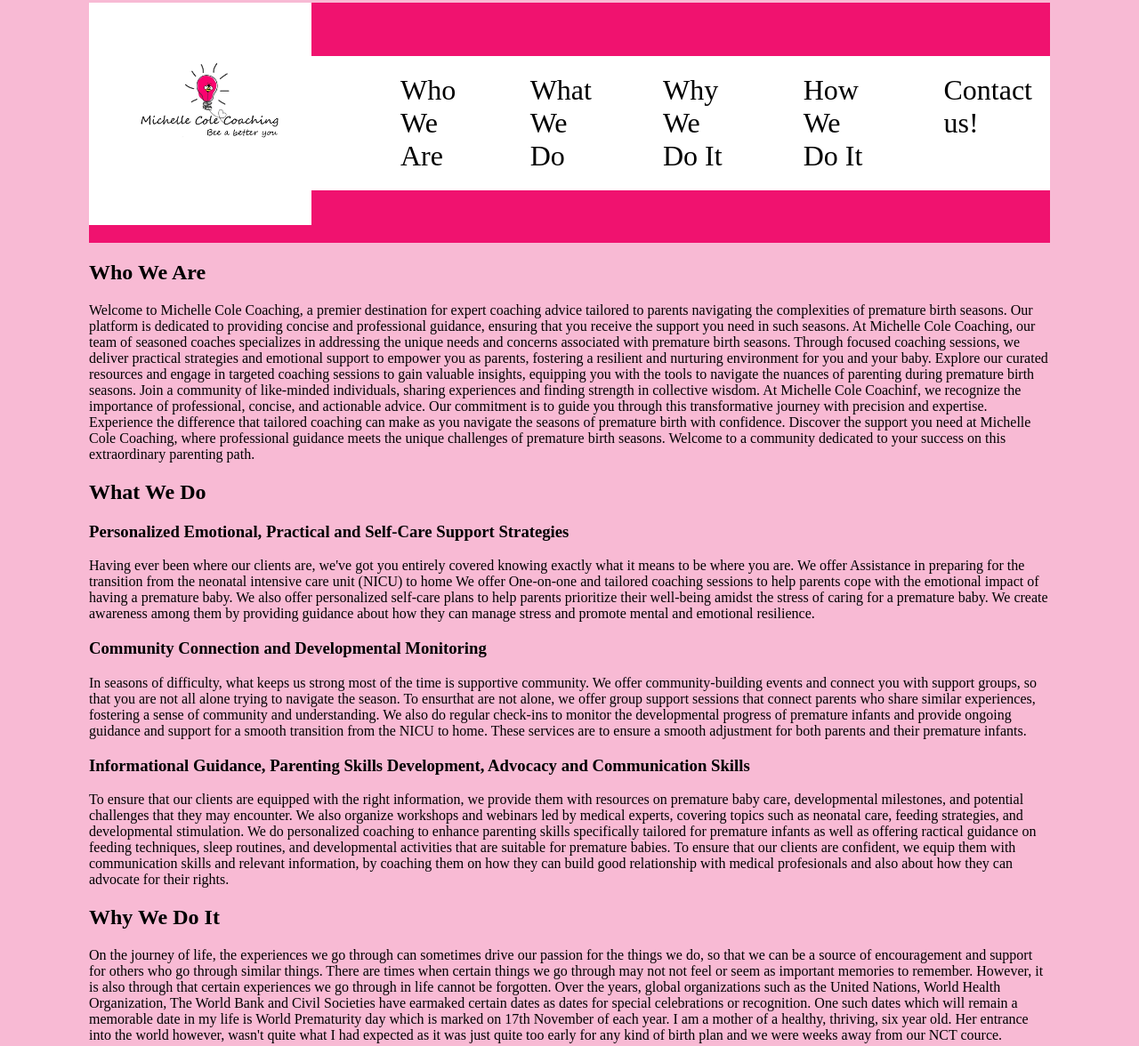
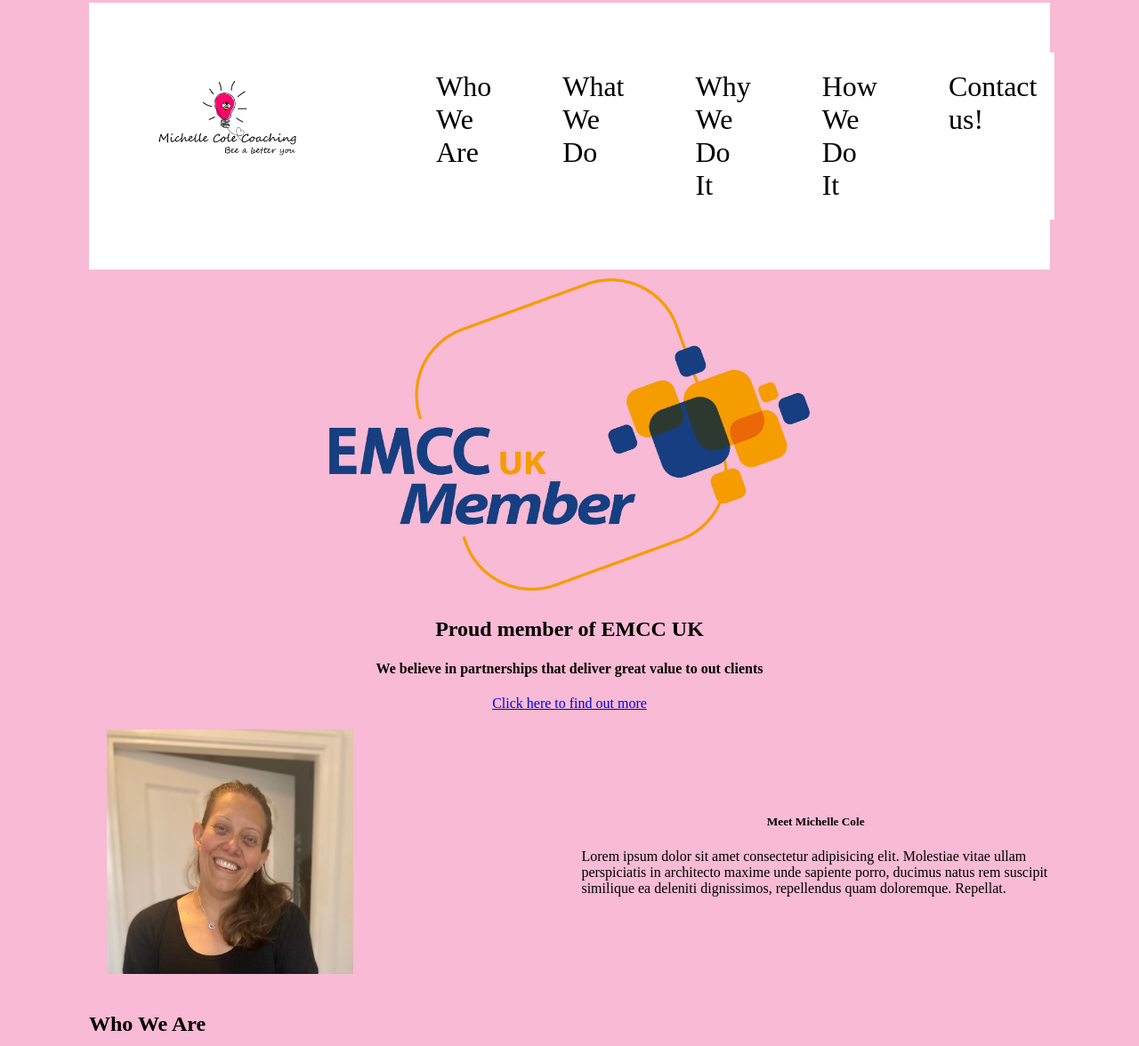
Before and after one commit to Sam-Wisdoms/michelle-cole-coaching, a plain HTML site: page index.html in a window 1280 px wide. Shown: the part 47-1223 px from the top of the page at 89% size. Drawn offline with Linux system fonts and the light colour scheme.

Commit message:
some Images Added

```diff
--- a/index.html
+++ b/index.html
@@ -13,7 +13,7 @@
 <body>
     <header class="header">
         <nav class="navigation-bar">
-            <img class="logo" src="./images/michelle-cole-coaching.jpg" alt="logo">
+            <img class="logo" src="./starter/images/michelle-cole-coaching.jpg" alt="logo">
             <ul class="navbar_navigation-items">
                 <li>
                     <a href="#who">Who We Are</a>
@@ -35,6 +35,37 @@
     </header>
 
     <section class="who">
+
+        <div class="card mb-3">
+            <img src="./starter/images/member-logo.png" class="card-img-top" alt="...">
+            <div class="card-body">
+                <h2 class="card-title">Proud member of EMCC UK</h2>
+                <h4 class="card-text">We believe in partnerships that deliver great value to out clients</h4>
+                <a class="member-link" href="https://emccuk.org/" class="btn btn-primary">Click here to find out
+                    more</a>
+            </div>
+        </div>
+
+        <!-- <div class="card mb-3" style="max-width: 540px;">
+            <div class="row g-0">
+                <div class="col-md-4">
+                   class="img-fluid rounded-start"
+                        alt="..."> -->
+                <!-- </div> -->
+                <div class="container">
+                    <div class="image">
+                        <img class="michelle" src="./starter/images/michelle1.jpg" alt="michelle">
+                        </div>
+                        <div class="text">
+                            <h5 class="card-title">Meet Michelle Cole</h5>
+                            <p class="card-text">Lorem ipsum dolor sit amet consectetur adipisicing elit. Molestiae vitae
+                                ullam perspiciatis in architecto maxime unde sapiente porro,
+                                ducimus natus rem suscipit similique ea deleniti dignissimos, repellendus quam doloremque.
+                                Repellat.</p>
+            </div>
+        </div>
+
+
         <h2>Who We Are</h2>
         <p>
             Welcome to Michelle Cole Coaching, a premier destination for expert coaching advice tailored to parents
@@ -137,7 +168,7 @@
                 <li><a href="#">Terms</a></li>
                 <li><a href="#">Privacy</a></li>
                 <li><a href="#">Blog</a></li>
-                <li><a href="#">Resources</a></li>
+                <li><a href="https://www.nhs.uk/">Resources</a></li>
                 <li><a href="#">Contact</a></li>
                 <li><a href="#">About</a></li>
             </ul>
--- a/starter/style.css
+++ b/starter/style.css
@@ -15,7 +15,8 @@ body {
     align-items: center;
     justify-content: space-between;
     margin-top: 50px;
-    background-color: rgb(240, 18, 111);
+    background-color: white;
+
     }
 
     .navbar_navigation-items li a {
@@ -57,6 +58,48 @@ li {
     margin-bottom: 20px;
 }
 
+
+.card-img-top {
+    display: block;
+    width: 50%;
+    margin: auto;
+}
+
+.card-title {
+    display: flex;
+    align-items: center;
+    justify-content: center;
+}
+
+.card-text {
+    display: flex;
+    align-items: center;
+    justify-content: center;
+}
+
+
+.member-link {
+    display: flex;
+    align-items: center;
+    justify-content: center;
+}
+
+.container {
+    display: flex;
+    align-items: center;
+    justify-content: center;
+}
+
+img {
+    max-width: 50%;
+    max-height: 15%;
+    padding: 10px 10px 10px 10px;
+    margin: 10px 10px 10px 10px;
+}
+
+
+
+
 .contact {
     background-color: rgb(0, 0, 0);
     display: flex;
```
Also changed, not shown: starter/images/member-logo.png (added), starter/images/michelle-cole-coaching.jpg (renamed from images/michelle-cole-coaching.jpg), starter/images/michelle1.jpg (added), starter/images/michelle2.jpg (added), starter/images/michelle3.jpeg (added), starter/images/michelle4.jpg (added).
